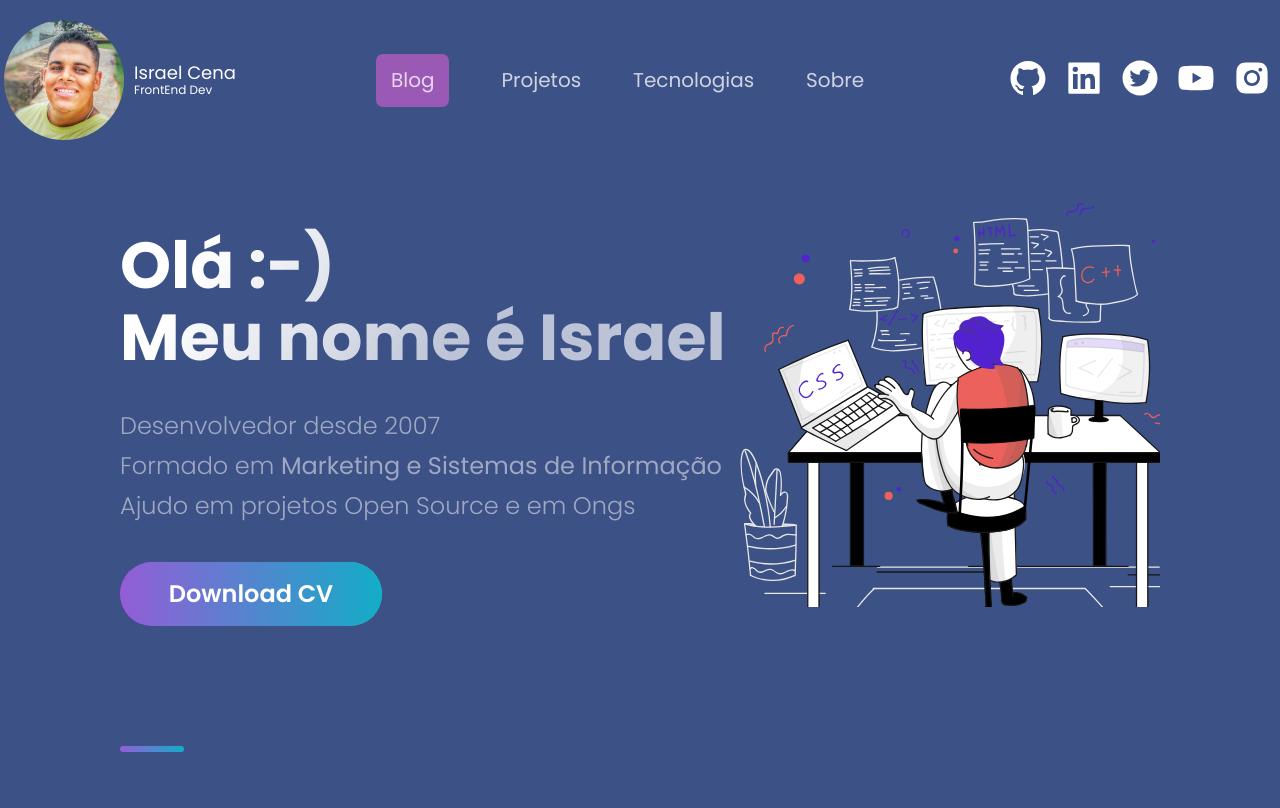
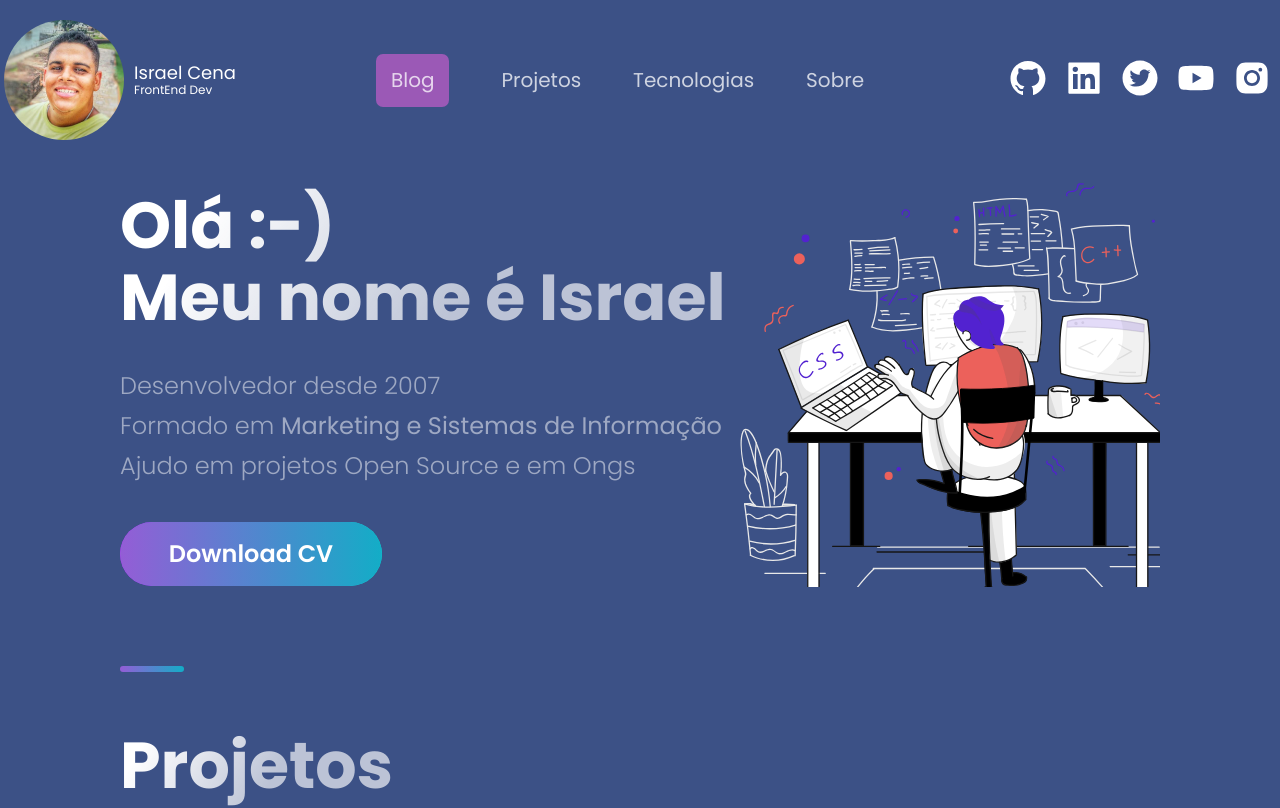
Before and after one commit to israelcena/mynewportfolio, a Next.js app: page / in a window 1280 px wide. Shown: the top 808 px of the page. Built offline with nearby package versions, Linux system fonts and the light colour scheme.

Commit message:
remove margin

```diff
--- a/src/styles/GlobalComponents/index.js
+++ b/src/styles/GlobalComponents/index.js
@@ -4,7 +4,7 @@ export const Section = styled.section`
   display: ${(props) => (props.grid ? 'grid' : 'flex')};
   flex-direction: ${(props) => (props.row ? 'row' : 'column')};
   padding: ${(props) => (props.nopadding ? '0' : '32px 48px 0')};
-  margin: 2rem auto;
+  margin: 0 auto;
   max-width: 1040px;
   box-sizing: content-box;
   position: relative;
```
